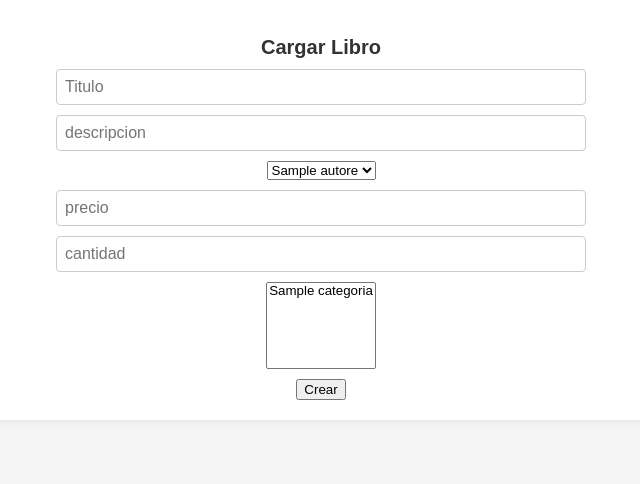
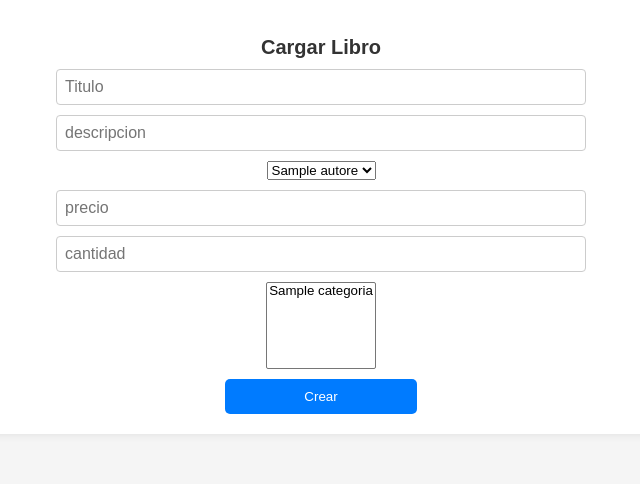
Before and after one commit to bobadillaFacundo/gestionLibreria, a Node server app: page /api/libros/crud in a window 1280 px wide. Shown: the part 72-556 px from the top of the page, without its empty margins (319-959 px from the left). Run offline with Node 20, Linux system fonts and the light colour scheme; tables that the repository leaves empty hold one stand-in row (values such as "Sample post"); some libraries are stand-ins or nearby versions.

Commit message:
17-03-2025

```diff
--- a/src/public/css/index.css
+++ b/src/public/css/index.css
@@ -59,7 +59,7 @@ body {
     margin-top: 10px;
 }
 
-.botones-container button {
+.botones-container button,.buttonCrearAutor,.buttonCrearLibro, .buttonCrearCategoria {
     width: 30%;
     padding: 10px;
     background-color: #007bff;
```
